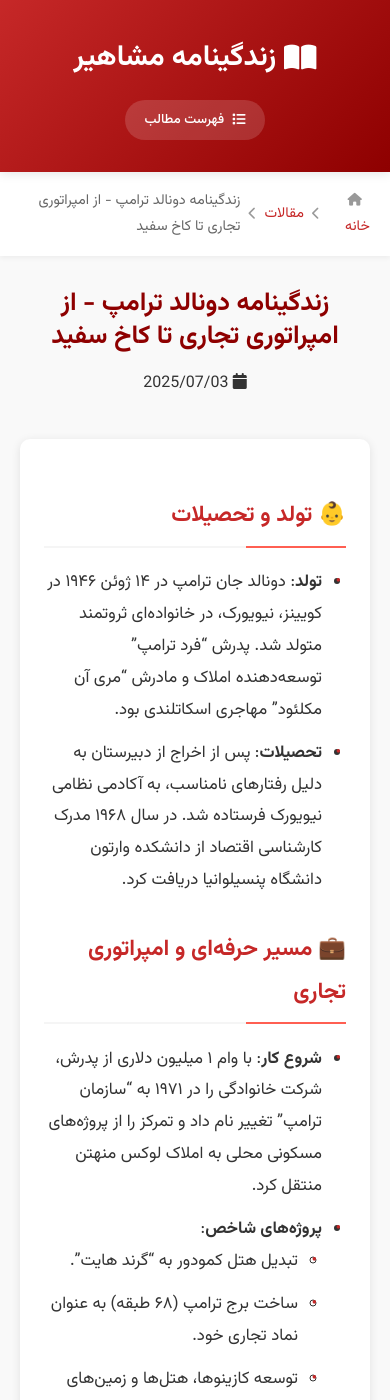
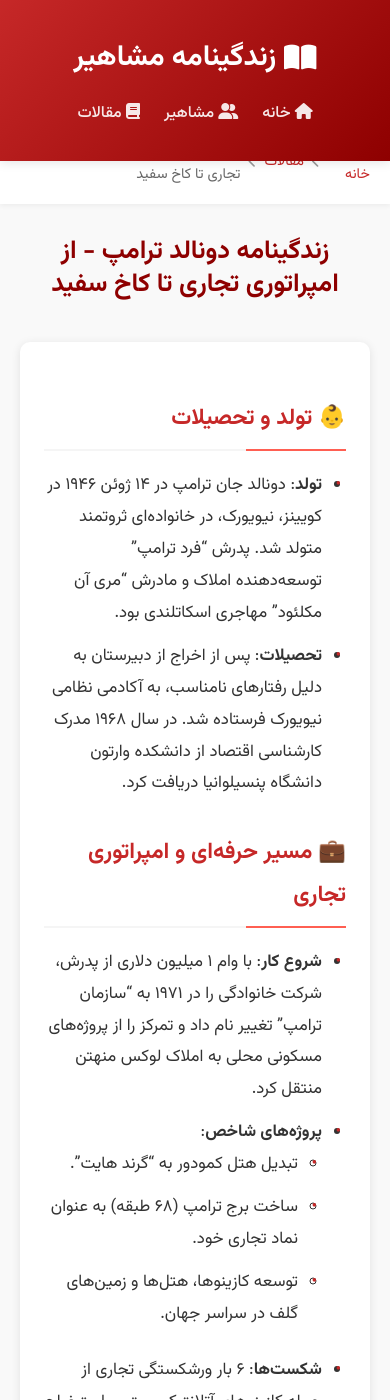
Before and after one commit to darkblog/darkblog.github.io, a Jekyll site: the page built from _posts/2025-7-3-41.md, in a window 390 px wide and 1400 px high. Built offline with Jekyll 4.4.1, drawn with Linux system fonts in a browser that asks for light colours.

Commit message:
Update post.html

```diff
--- a/_layouts/post.html
+++ b/_layouts/post.html
@@ -39,6 +39,7 @@
             margin: 0;
             max-width: 100%;
             overflow-x: hidden;
+            padding-top: 70px; /* Space for fixed header */
         }
 
         .container {
@@ -47,14 +48,16 @@
             padding: 0 20px;
         }
 
-        /* Header */
+        /* Fixed Header */
         header {
             background: linear-gradient(135deg, var(--primary-color), var(--primary-dark));
             color: white;
             padding: 1rem 0;
             box-shadow: var(--box-shadow);
-            position: sticky;
+            position: fixed;
             top: 0;
+            left: 0;
+            right: 0;
             z-index: 100;
         }
 
@@ -80,86 +83,20 @@
             margin-left: 0.5rem;
         }
 
-        /* Navigation - Table of Contents */
-        .toc-container {
-            position: relative;
+        .nav-links {
+            display: flex;
+            gap: 1.5rem;
         }
 
-        .toc-toggle {
-            background: rgba(255, 255, 255, 0.15);
-            border: none;
-            color: white;
-            padding: 0.6rem 1.2rem;
-            border-radius: 30px;
-            font-family: 'Vazirmatn', sans-serif;
+        .nav-links a {
+            color: rgba(255, 255, 255, 0.9);
+            text-decoration: none;
             font-weight: 500;
-            cursor: pointer;
-            transition: var(--transition);
-            display: flex;
-            align-items: center;
-            gap: 0.5rem;
-        }
-
-        .toc-toggle:hover {
-            background: rgba(255, 255, 255, 0.25);
-        }
-
-        .toc-dropdown {
-            position: absolute;
-            top: 100%;
-            right: 0;
-            width: 280px;
-            background: white;
-            border-radius: 8px;
-            box-shadow: 0 5px 15px rgba(0, 0, 0, 0.2);
-            padding: 1rem;
-            margin-top: 0.5rem;
-            display: none;
-            z-index: 200;
-            max-height: 400px;
-            overflow-y: auto;
-        }
-
-        .toc-container:hover .toc-dropdown,
-        .toc-dropdown:hover {
-            display: block;
-        }
-
-        .toc-title {
-            font-size: 1.1rem;
-            color: var(--primary-dark);
-            padding-bottom: 0.5rem;
-            border-bottom: 2px solid var(--light-gray);
-            margin-bottom: 0.8rem;
-            text-align: center;
-        }
-
-        .toc-list {
-            list-style: none;
-        }
-
-        .toc-list li {
-            margin-bottom: 0.6rem;
-            padding-right: 0.5rem;
-            border-right: 2px solid transparent;
             transition: var(--transition);
         }
 
-        .toc-list li:hover {
-            border-right: 2px solid var(--primary-color);
-        }
-
-        .toc-list a {
-            color: var(--text-color);
-            text-decoration: none;
-            transition: var(--transition);
-            display: block;
-            padding: 0.2rem 0;
-        }
-
-        .toc-list a:hover {
-            color: var(--primary-color);
-            padding-right: 5px;
+        .nav-links a:hover {
+            color: white;
         }
 
         /* Breadcrumb */
@@ -311,8 +248,6 @@
             display: flex;
             justify-content: center;
             padding: 1.5rem 0;
-            border-top: 2px solid var(--light-gray);
-            border-bottom: 2px solid var(--light-gray);
             margin: 2rem 0;
         }
 
@@ -403,6 +338,39 @@
             color: white;
         }
 
+        /* Home Button */
+        .home-button-container {
+            text-align: center;
+            margin: 3rem 0;
+        }
+
+        .home-button {
+            display: inline-flex;
+            align-items: center;
+            justify-content: center;
+            padding: 1.2rem 2.5rem;
+            background: linear-gradient(135deg, var(--primary-color), var(--primary-dark));
+            color: white;
+            text-decoration: none;
+            border-radius: 50px;
+            font-weight: 700;
+            font-size: 1.3rem;
+            transition: var(--transition);
+            box-shadow: 0 5px 15px rgba(198, 40, 40, 0.3);
+            border: 2px solid var(--primary-color);
+        }
+
+        .home-button:hover {
+            background: white;
+            color: var(--primary-color);
+            transform: translateY(-5px);
+            box-shadow: 0 8px 20px rgba(198, 40, 40, 0.4);
+        }
+
+        .home-button i {
+            margin-left: 0.8rem;
+        }
+
         /* Footer */
         footer {
             background: linear-gradient(135deg, var(--primary-dark), #5a0000);
@@ -475,6 +443,10 @@
                 gap: 1rem;
             }
 
+            .nav-links {
+                justify-content: center;
+            }
+
             .post-title {
                 font-size: 1.8rem;
             }
@@ -492,10 +464,8 @@
                 justify-content: center;
             }
 
-            .toc-dropdown {
-                width: 100%;
-                right: 0;
-                left: 0;
+            body {
+                padding-top: 120px; /* More space for mobile header */
             }
         }
 
@@ -506,6 +476,11 @@
 
             .post-content h2 {
                 font-size: 1.4rem;
+            }
+
+            .home-button {
+                width: 100%;
+                max-width: 300px;
             }
         }
     </style>
@@ -518,17 +493,10 @@
                 {{ site.title }}
             </a>
 
-            <div class="toc-container">
-                <button class="toc-toggle">
-                    <i class="fas fa-list"></i>
-                    فهرست مطالب
-                </button>
-                <div class="toc-dropdown">
-                    <div class="toc-title">سرفصل‌های این مقاله</div>
-                    <ul class="toc-list" id="toc-list">
-                        <!-- Table of Contents will be generated by JavaScript -->
-                    </ul>
-                </div>
+            <div class="nav-links">
+                <a href="{{ site.baseurl }}/"><i class="fas fa-home"></i> خانه</a>
+                <a href="{{ site.baseurl }}/#"><i class="fas fa-user-friends"></i> مشاهیر</a>
+                <a href="{{ site.baseurl }}/#"><i class="fas fa-book"></i> مقالات</a>
             </div>
         </div>
     </header>
@@ -538,7 +506,7 @@
             <div class="breadcrumb-container">
                 <a href="{{ site.baseurl }}/"><i class="fas fa-home"></i> خانه</a>
                 <i class="fas fa-chevron-left"></i>
-                <a href="{{ site.baseurl }}/#">مقالات</a>
+                <a href="{{ site.baseurl }}/">مقالات</a>
                 <i class="fas fa-chevron-left"></i>
                 <span>{{ page.title }}</span>
             </div>
@@ -549,12 +517,6 @@
         <article>
             <div class="post-header">
                 <h1 class="post-title">{{ page.title }}</h1>
-
-                {% if page.date %}
-                <div class="post-meta">
-                    <span><i class="fas fa-calendar"></i> {{ page.date | date: "%Y/%m/%d" }}</span>
-                </div>
-                {% endif %}
             </div>
 
             <div class="post-content">
@@ -595,6 +557,12 @@
                 </div>
             </div>
             {% endif %}
+
+            <div class="home-button-container">
+                <a href="{{ site.baseurl }}/" class="home-button">
+                    <i class="fas fa-arrow-right"></i> بازگشت به صفحه اصلی
+                </a>
+            </div>
         </article>
     </main>
 
```
Also changed, not shown: other parts of _layouts/post.html (+14 -48 lines).
